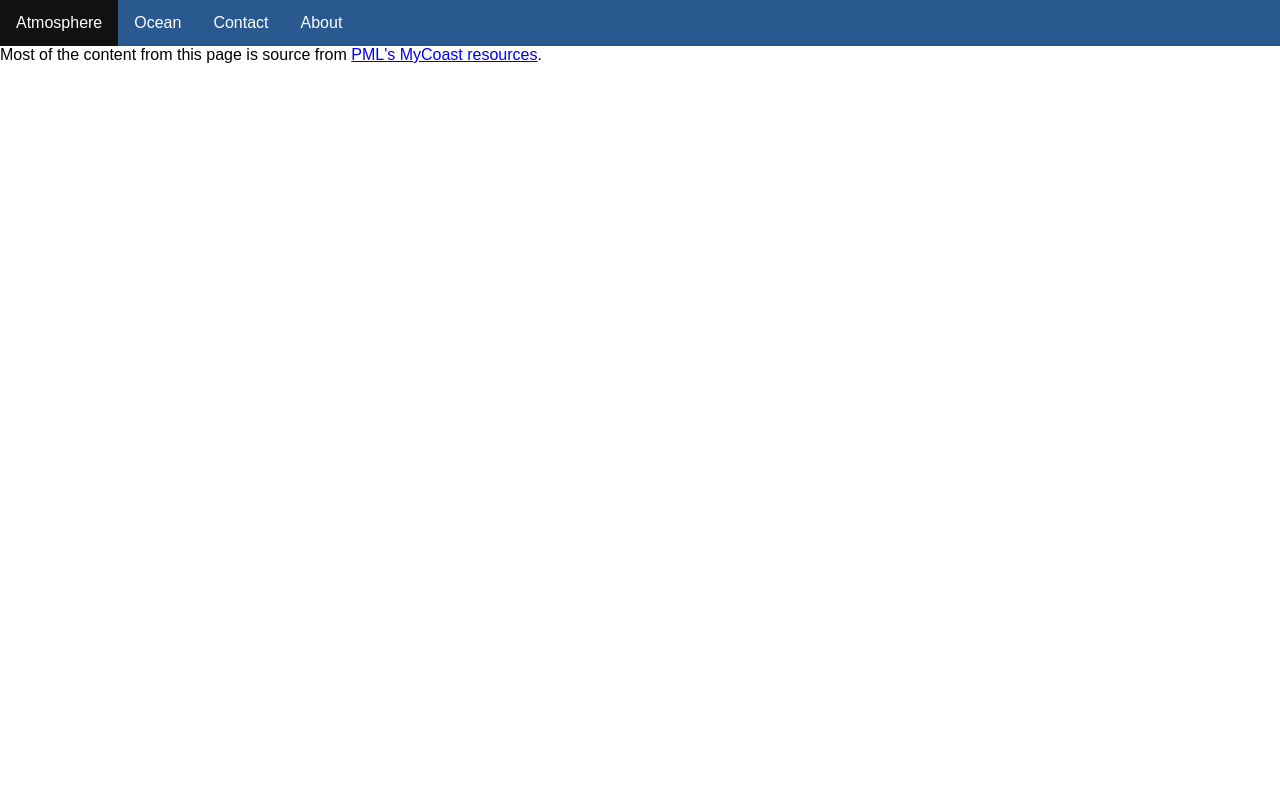
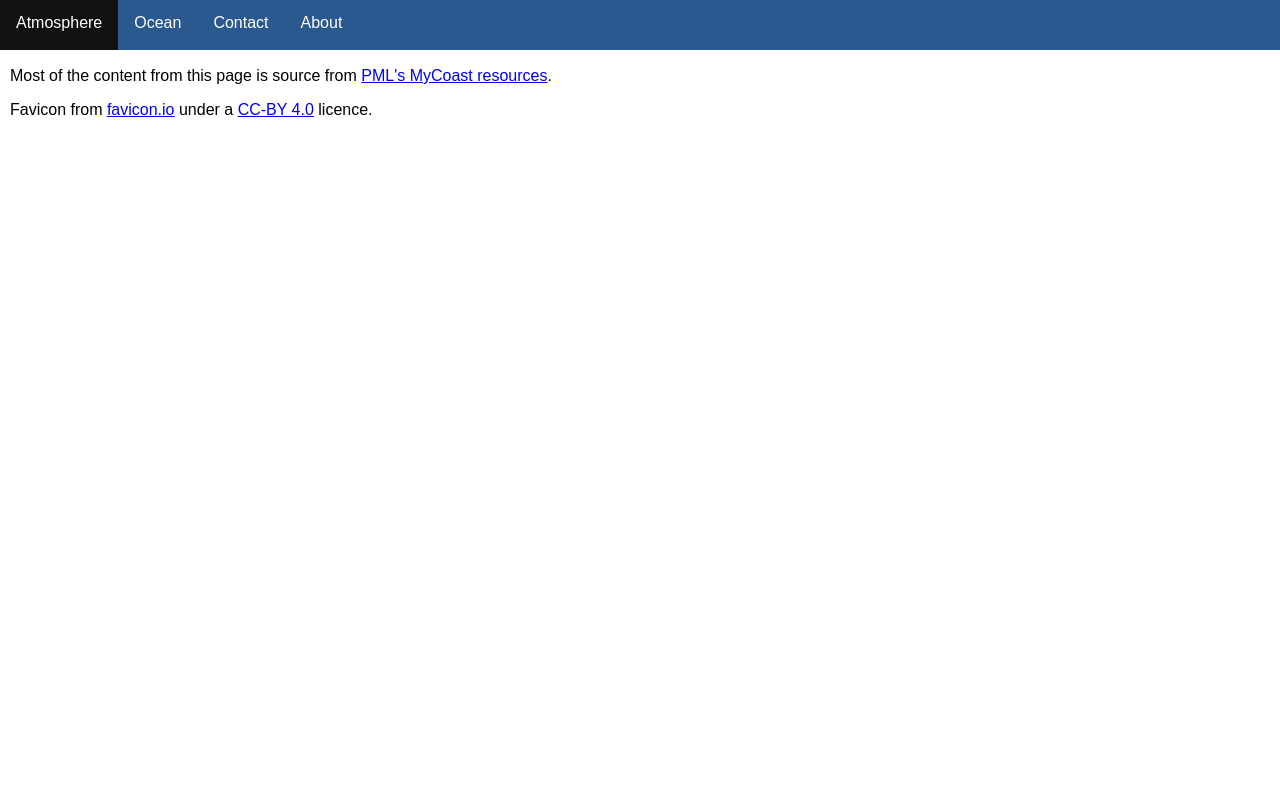
Before and after one commit to pwcazenave/weather, a Flask app: page /about in a window 1280 px wide. Run offline with Flask 2, Linux system fonts and the light colour scheme; some libraries are stand-ins or nearby versions.

Commit message:
Make the navbar overlay the content (or rather, push the content down by the navbar height).
Make the ocean tab have a different colour from the atmosphere tab.

Tweak the other CSS to be less gnarly.

```diff
--- a/app/static/css/style.css
+++ b/app/static/css/style.css
@@ -1,14 +1,23 @@
 body {
   font-family: Arial, Helvetica, sans-serif;
-  margin: 0;
+  margin-top: 50px;
+  margin-left: 0;
 }
 
 ul {
+  position: fixed;
   list-style-type: none;
+  top: 0;
+  width: 100%;
   margin: 0;
   padding: 0;
   overflow: hidden;
   background-color: #2a598f;
+  height: 50px;
+}
+
+.ocean {
+  background-color: #00918d;
 }
 
 li {
@@ -21,8 +30,24 @@ li a {
   text-align: center;
   padding: 14px 16px;
   text-decoration: none;
+  height: 50px;
 }
 
 li a:hover {
   background-color: #111;
 }
+
+.mapContainer {
+  margin-top: 50px;
+  width: 100%;
+  height: 80%;
+}
+
+.graphContainer {
+  width: 100%;
+  height: 20%;
+}
+
+.text {
+  padding: 1px 0 0 10px;
+}
--- a/app/templates/about.html
+++ b/app/templates/about.html
@@ -1,9 +1,8 @@
 {% extends('base.html') %}
 
 {% block content %}
-<body>
-    <div>
-        Most of the content from this page is source from <a href="https://plymouthmarineforecasts.org/" target="_blank">PML's MyCoast resources</a>.
+    <div class="text">
+      <p>Most of the content from this page is source from <a href="https://plymouthmarineforecasts.org/" target="_blank">PML's MyCoast resources</a>.</p>
+      <p>Favicon from <a href="https://favicon.io/emoji-favicons/cloud/" target="_blank">favicon.io</a> under a <a href="https://creativecommons.org/licenses/by/4.0/" target="_blank">CC-BY 4.0</a> licence.</p>
     </div>
-</body>
 {% endblock %}
--- a/app/templates/base.html
+++ b/app/templates/base.html
@@ -7,8 +7,9 @@
     <link rel="stylesheet" href="{{ url_for('static', filename='css/style.css') }}">
   </head>
 
+  <body>
     <div>
-    <ul>
+      <ul class="{{ map_type }}">
         <li><a class="active" href="{{ url_for('create_map', map_type='atmosphere') }}">Atmosphere</a></li>
         <li><a href="{{ url_for('create_map', map_type='ocean') }}">Ocean</a></li>
         <li><a href="{{ url_for('contact') }}">Contact</a></li>
@@ -18,5 +19,5 @@
 
   {% block content %}
   {% endblock %}
-
+  </body>
 </html>
--- a/app/templates/contact.html
+++ b/app/templates/contact.html
@@ -1,9 +1,7 @@
 {% extends('base.html') %}
 
 {% block content %}
-  <body>
-    <div>
-        See <a href="https://pierre.cazenave.co.uk/contact" target="_blank">my website</a> for details of how to get in touch.
+    <div class="text">
+      <p>See <a href="https://pierre.cazenave.co.uk/contact" target="_blank">my website</a> for details of how to get in touch.</p>
     </div>
-  </body>
 {% endblock %}
```
Also changed, not shown: app/templates/map.html (+6 -5 lines). Lines whose indentation alone changed are shown as unchanged.
